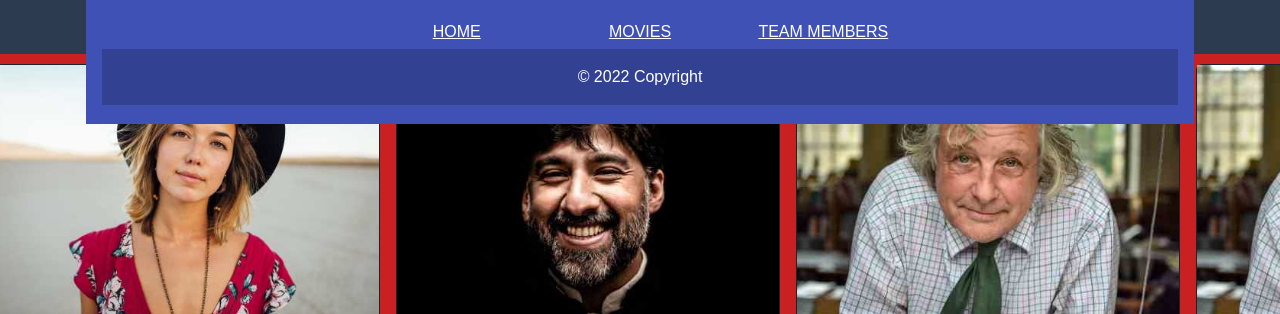
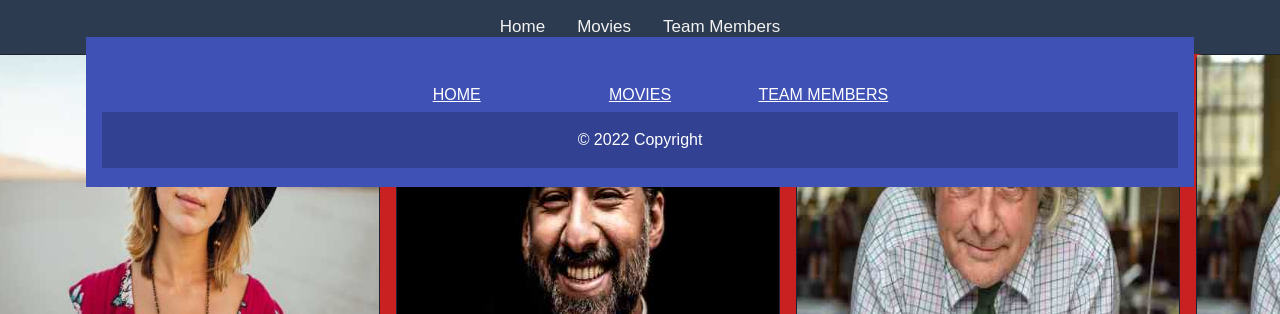
Before and after one commit to phalgen/GDSC-project, a plain HTML site: page home.html in a window 1280 px wide. Shown: the top 314 px of the page. Drawn offline with nearby package versions, Linux system fonts and the light colour scheme.

Commit message:
Update style.css

```diff
--- a/style.css
+++ b/style.css
@@ -12,7 +12,6 @@ body
     font-family: sans-serif;
     min-height: 100%;
     background-repeat: no-repeat;
-    overflow: hidden;
 }
 .Menu-Bar {
   display: flex;
@@ -72,7 +71,7 @@ body
   .card {
     box-shadow: #C7CED9;
     background-color: #222A38;
-    transform: translateY(10px);
+    color:#C7CED9;
   }
   .card:hover{
     border-radius: 13%;
@@ -111,6 +110,7 @@ body
     text-align: center;
     cursor: pointer;
     width: 100%;
+    pointer-events: none;
   }
 
   .button:hover {
@@ -130,3 +130,13 @@ font-family: 'Spline Sans', sans-serif;
     margin-top: -3200px;
     width: 100%;
 }
+img{
+  height:333px;
+  width:0vw;
+}
+footer{
+  transform: translateY(63px);
+}
+img[src="AR.jpg"]{
+  width:0px;
+}
```
